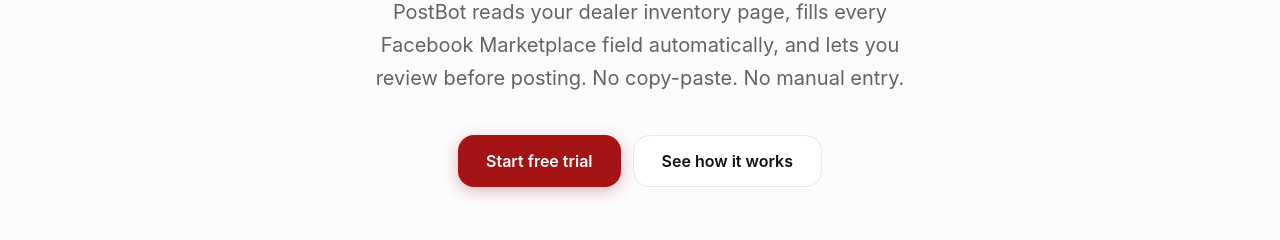
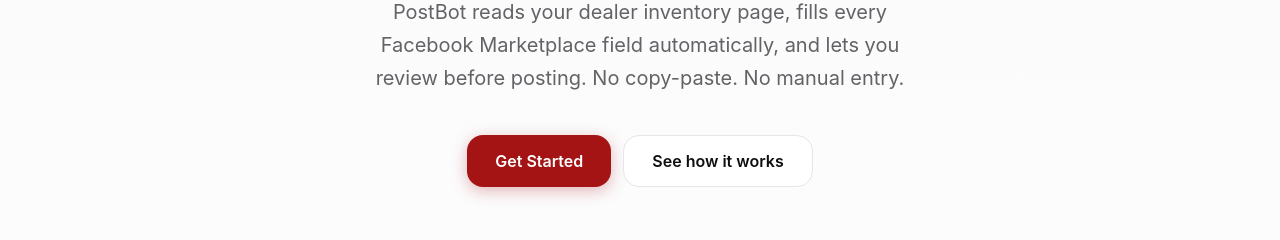
Before and after one commit to braikes1/dylansautosales_facebook_tool, a browser extension: page auto-bot/website/index.html in a window 1280 px wide. Shown: the part 530-770 px from the top of the page. Drawn offline with Linux system fonts and the light colour scheme.

Commit message:
fix: replace 'Start free trial' with 'Get Started' in hero CTA — no free trial exists

```diff
--- a/auto-bot/website/index.html
+++ b/auto-bot/website/index.html
@@ -719,7 +719,7 @@
       </p>
 
       <div class="hero-actions hero-enter-delay-3">
-        <a class="btn-primary btn-primary-lg" href="signup.html">Start free trial</a>
+        <a class="btn-primary btn-primary-lg" href="signup.html">Get Started</a>
         <a class="btn-outline-lg" href="#how-it-works">See how it works</a>
       </div>
 
```
